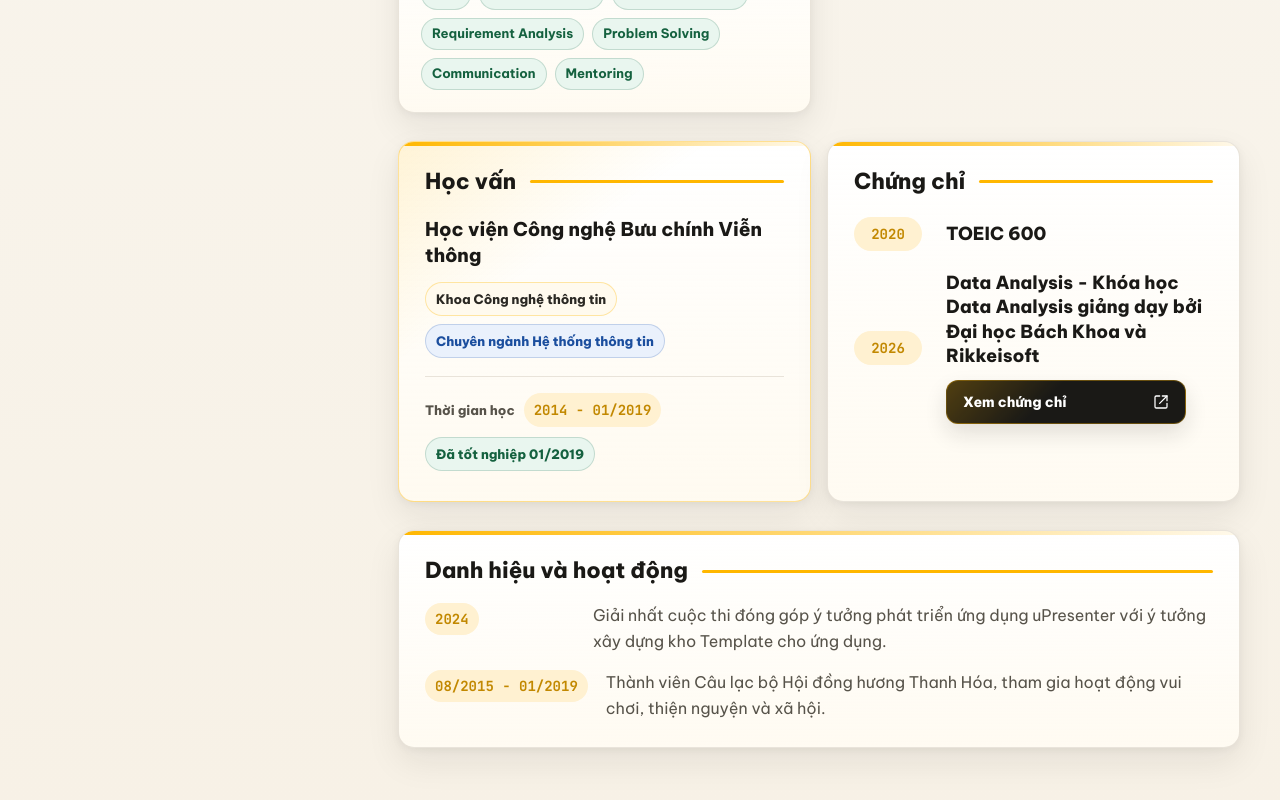
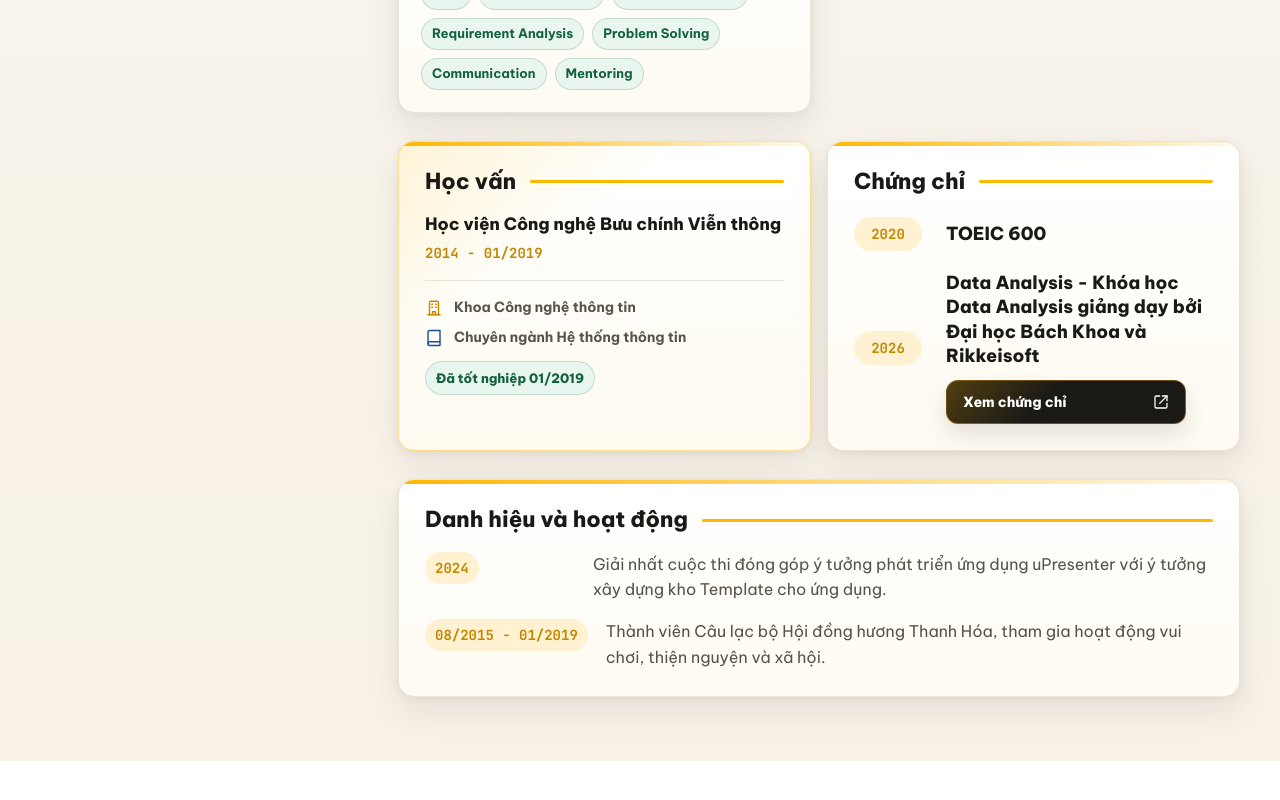
Before and after one commit to hungmanh0206/nguyenhungmanh-cv, a Next.js app: page / in a window 1280 px wide. Shown: the part 3031-3831 px from the top of the page. After the commit the page ends 3792 px from the top, so only its background shows below. Built offline with nearby package versions, Linux system fonts and the light colour scheme.

Commit message:
Refine education details presentation

```diff
--- a/app/globals.css
+++ b/app/globals.css
@@ -585,7 +585,7 @@ a.contact-row:hover {
 }
 
 .focus-card p,
-.education-period span,
+.education-details p,
 .awards-list p {
   color: var(--text-secondary);
 }
@@ -819,72 +819,57 @@ time,
   display: grid;
   min-width: 0;
   align-content: center;
-  padding: 4px 0;
 }
 
 .education-content h3 {
-  font-size: 19px;
-}
-
-.education-track {
-  display: flex;
-  flex-wrap: wrap;
-  gap: 8px;
-  margin-top: 14px;
-}
-
-.education-track span {
+  font-size: 17px;
+  line-height: 1.35;
+}
+
+.education-date {
+  display: block;
+  width: fit-content;
+  margin-top: 6px;
+}
+
+.education-details {
+  display: grid;
+  gap: 9px;
+  margin-top: 16px;
+  padding-top: 16px;
+  border-top: 1px solid rgba(230, 224, 213, 0.86);
+}
+
+.education-details p {
+  display: grid;
+  grid-template-columns: 20px minmax(0, 1fr);
+  gap: 9px;
+  align-items: start;
+  font-size: 14px;
+  font-weight: 700;
+  line-height: 1.45;
+}
+
+.education-details svg {
+  width: 18px;
+  height: 18px;
+  margin-top: 2px;
+  color: var(--sapp-gold-700);
+}
+
+.education-details p:last-child svg {
+  color: var(--info-700);
+}
+
+.education-details span {
+  min-width: 0;
+}
+
+.education-meta {
   display: inline-flex;
   align-items: center;
-  min-height: 34px;
-  padding: 7px 10px;
-  border: 1px solid rgba(255, 183, 0, 0.32);
-  border-radius: var(--radius-pill);
-  background: rgba(255, 249, 236, 0.82);
-  color: var(--ink-800);
-  font-size: 13px;
-  font-weight: 800;
-  line-height: 1.2;
-}
-
-.education-track span:last-child {
-  border-color: rgba(27, 78, 158, 0.2);
-  background: var(--info-50);
-  color: var(--info-700);
-}
-
-.education-meta {
-  display: flex;
-  align-items: center;
-  flex-wrap: wrap;
   justify-content: flex-start;
-  gap: 10px;
-  margin-top: 18px;
-  padding-top: 16px;
-  border-top: 1px solid rgba(230, 224, 213, 0.86);
-}
-
-.education-period {
-  display: inline-flex;
-  align-items: center;
-  gap: 9px;
-  min-width: 0;
-}
-
-.education-period span {
-  font-size: 13px;
-  font-weight: 800;
-  white-space: nowrap;
-}
-
-.education-period time {
-  display: inline-flex;
-  min-height: 34px;
-  align-items: center;
-  padding: 5px 10px;
-  border-radius: var(--radius-pill);
-  background: var(--sapp-gold-100);
-  line-height: 1.3;
+  margin-top: 14px;
 }
 
 .education-status-badge {
@@ -1406,8 +1391,7 @@ time,
     grid-template-columns: 1fr;
   }
 
-  .education-meta,
-  .education-period {
+  .education-meta {
     align-items: flex-start;
     flex-direction: column;
     gap: 6px;
--- a/app/page.tsx
+++ b/app/page.tsx
@@ -4,6 +4,8 @@ import { ChangeEvent, ReactNode, useEffect, useState } from "react";
 
 type Locale = "vi" | "en";
 type IconName =
+  | "book"
+  | "building"
   | "calendar"
   | "download"
   | "external"
@@ -198,7 +200,6 @@ const content = {
     ],
     educationTitle: "Học vấn",
     education: {
-      periodLabel: "Thời gian học",
       faculty: "Khoa Công nghệ thông tin",
       major: "Chuyên ngành Hệ thống thông tin",
       school: "Học viện Công nghệ Bưu chính Viễn thông",
@@ -418,7 +419,6 @@ const content = {
     ],
     educationTitle: "Education",
     education: {
-      periodLabel: "Study period",
       faculty: "Faculty of Information Technology",
       major: "Information Systems Major",
       school: "Posts and Telecommunications Institute of Technology",
@@ -644,15 +644,18 @@ export default function Home() {
                 <div className="education-credential">
                   <div className="education-content">
                     <h3>{t.education.school}</h3>
-                    <div className="education-track" aria-label={t.education.note}>
-                      <span>{t.education.faculty}</span>
-                      <span>{t.education.major}</span>
+                    <time className="education-date">{t.education.date}</time>
+                    <div className="education-details" aria-label={t.education.note}>
+                      <p>
+                        <Icon name="building" />
+                        <span>{t.education.faculty}</span>
+                      </p>
+                      <p>
+                        <Icon name="book" />
+                        <span>{t.education.major}</span>
+                      </p>
                     </div>
                     <div className="education-meta">
-                      <div className="education-period">
-                        <span>{t.education.periodLabel}</span>
-                        <time>{t.education.date}</time>
-                      </div>
                       <span className="education-status-badge">{t.education.note}</span>
                     </div>
                   </div>
@@ -994,6 +997,23 @@ function ContactRow({
 
 function Icon({ name }: { name: IconName }) {
   const paths: Record<IconName, ReactNode> = {
+    book: (
+      <>
+        <path d="M4 19.5A2.5 2.5 0 0 1 6.5 17H20" />
+        <path d="M4 4.5A2.5 2.5 0 0 1 6.5 2H20v20H6.5A2.5 2.5 0 0 1 4 19.5z" />
+      </>
+    ),
+    building: (
+      <>
+        <path d="M4 21h16" />
+        <path d="M6 21V5a2 2 0 0 1 2-2h8a2 2 0 0 1 2 2v16" />
+        <path d="M9 7h1" />
+        <path d="M14 7h1" />
+        <path d="M9 11h1" />
+        <path d="M14 11h1" />
+        <path d="M10 21v-4h4v4" />
+      </>
+    ),
     calendar: (
       <>
         <path d="M8 2v4" />
```
